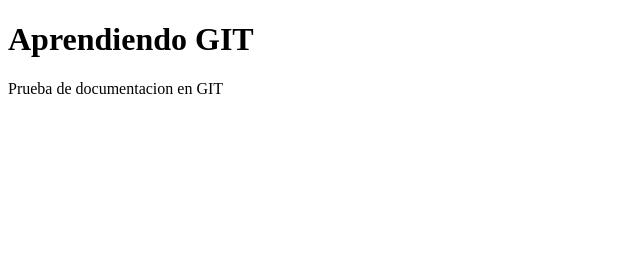
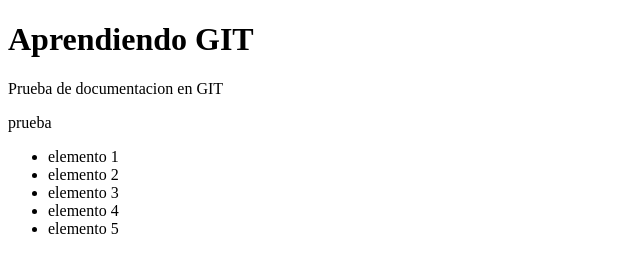
Before and after one commit to BritoOs/prueba-git, a plain HTML site: page index.html in a window 1280 px wide. Shown: the whole page, without its empty margins (0-640 px from the left). Drawn offline with Linux system fonts and the light colour scheme.

```diff
--- a/index.html
+++ b/index.html
@@ -10,5 +10,18 @@
     <p>
         Prueba de documentacion en GIT
     </p>
+    <p>
+        prueba
+    </p>
+
+    <ul>
+        <li>elemento 1</li>
+        <li>elemento 2</li>
+        <li>elemento 3</li>
+        <li>elemento 4</li>
+        <li>elemento 5</li>
+    </ul>
+
+
 </body>
 </html>
```
